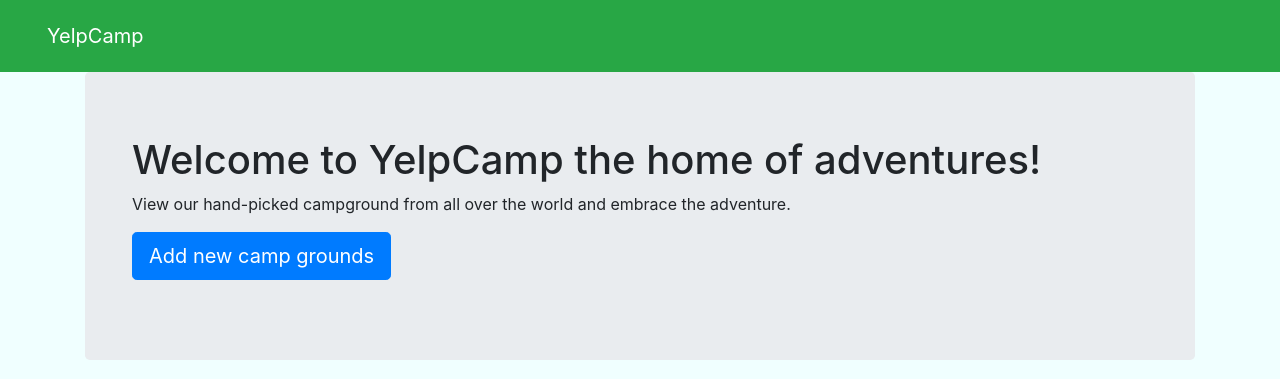
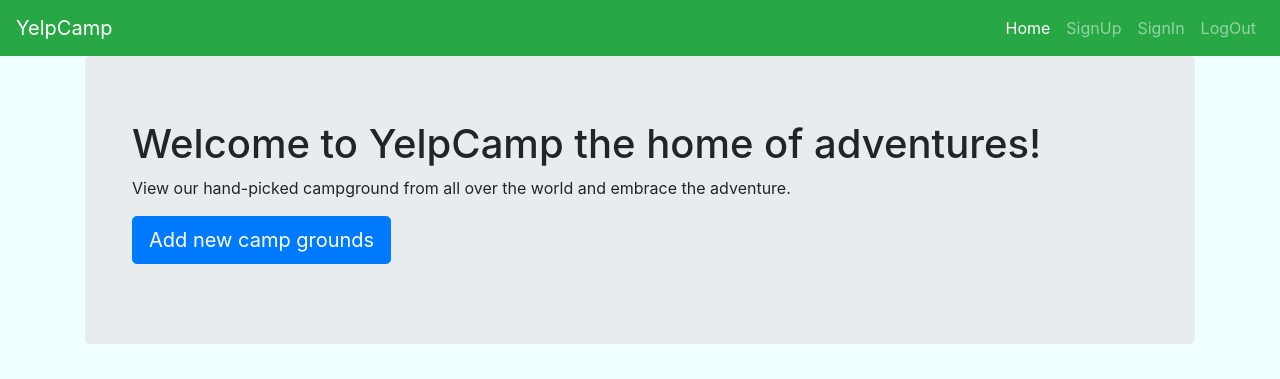
Before and after one commit to mohammadasim/YelpCamp, a Node server app: page /campgrounds in a window 1280 px wide. Shown: the top 379 px of the page. Run offline with Node 20, Linux system fonts and the light colour scheme.

Commit message:
added navbar to all the pages

```diff
--- a/app.js
+++ b/app.js
@@ -11,9 +11,9 @@ app.use(bodyParser.urlencoded({
 app.set("view engine", "ejs");
 
 var campgrounds = [
-    {name: "Salmon Creek", image: 'https://pixabay.com/get/5fe8d1434852b108f5d084609620367d1c3ed9e04e50744f7d2f7ad7974bc2_340.jpg'},
-    {name: "Granite Hill", image: 'https://pixabay.com/get/57e2d54b4852ad14f6da8c7dda793f7f1636dfe2564c704c73277bd5944dc35f_340.jpg'},
-    {name: "Mountain Goat's Rest", image: 'https://pixabay.com/get/57e8d3444855a914f6da8c7dda793f7f1636dfe2564c704c73277bd5944dc35f_340.jpg'}
+    {name: "Salmon Creek", image: 'https://image.shutterstock.com/image-photo/vacation-caravan-natural-landscape-260nw-1380610373.jpg'},
+    {name: "Granite Hill", image: 'https://image.shutterstock.com/image-photo/camper-camping-glacier-lake-van-260nw-471344468.jpg'},
+    {name: "Mountain Goat's Rest", image: 'https://image.shutterstock.com/image-photo/family-vacation-travel-holiday-trip-260nw-706056724.jpg'}
 ]
 
 app.get("/", (req, res) => {
--- a/views/campgrounds.ejs
+++ b/views/campgrounds.ejs
@@ -1,14 +1,4 @@
 <% include partials/header %>
-<nav class="navbar navbar-expand-lg navbar-dark bg-success">
-    <div class="container-fluid">
-        <div class="navbar header">
-            <a class="navbar-brand" href="/">YelpCamp</a>
-        </div>
-        <div class="collapse navbar collapse">
-
-        </div>
-    </div>
-</nav>
 <div class="container">
     <header class="jumbotron">
         <div class="container">
--- a/views/partials/header.ejs
+++ b/views/partials/header.ejs
@@ -10,5 +10,19 @@
     <link rel="stylesheet" href="/app.css">
     <title>YelpCamp</title>
 </head>
-
 <body>
+    <nav class="navbar navbar-expand-lg navbar-dark bg-success">
+        <a class="navbar-brand" href="#">YelpCamp</a>
+        <button class="navbar-toggler" type="button" data-toggle="collapse" data-target="#navbarNavAltMarkup"
+            aria-controls="navbarNavAltMarkup" aria-expanded="false" aria-label="Toggle navigation">
+            <span class="navbar-toggler-icon"></span>
+        </button>
+        <div class="collapse navbar-collapse d-flex justify-content-end" id="navbarNavAltMarkup">
+            <div class="navbar-nav">
+                <a class="nav-item nav-link active" href="/">Home <span class="sr-only">(current)</span></a>
+                <a class="nav-item nav-link" href="#">SignUp</a>
+                <a class="nav-item nav-link" href="#">SignIn</a>
+                <a class="nav-item nav-link" href="#">LogOut</a>
+            </div>
+        </div>
+    </nav>
```
